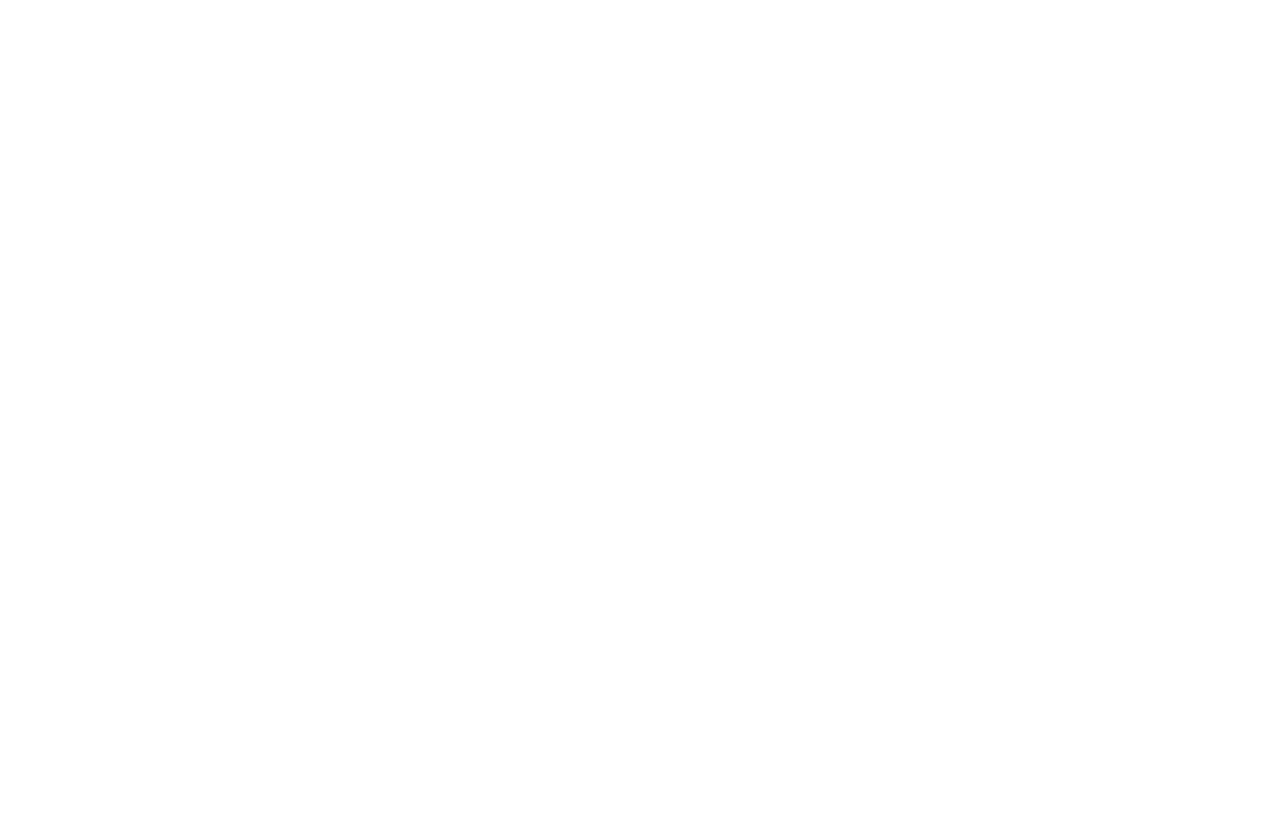
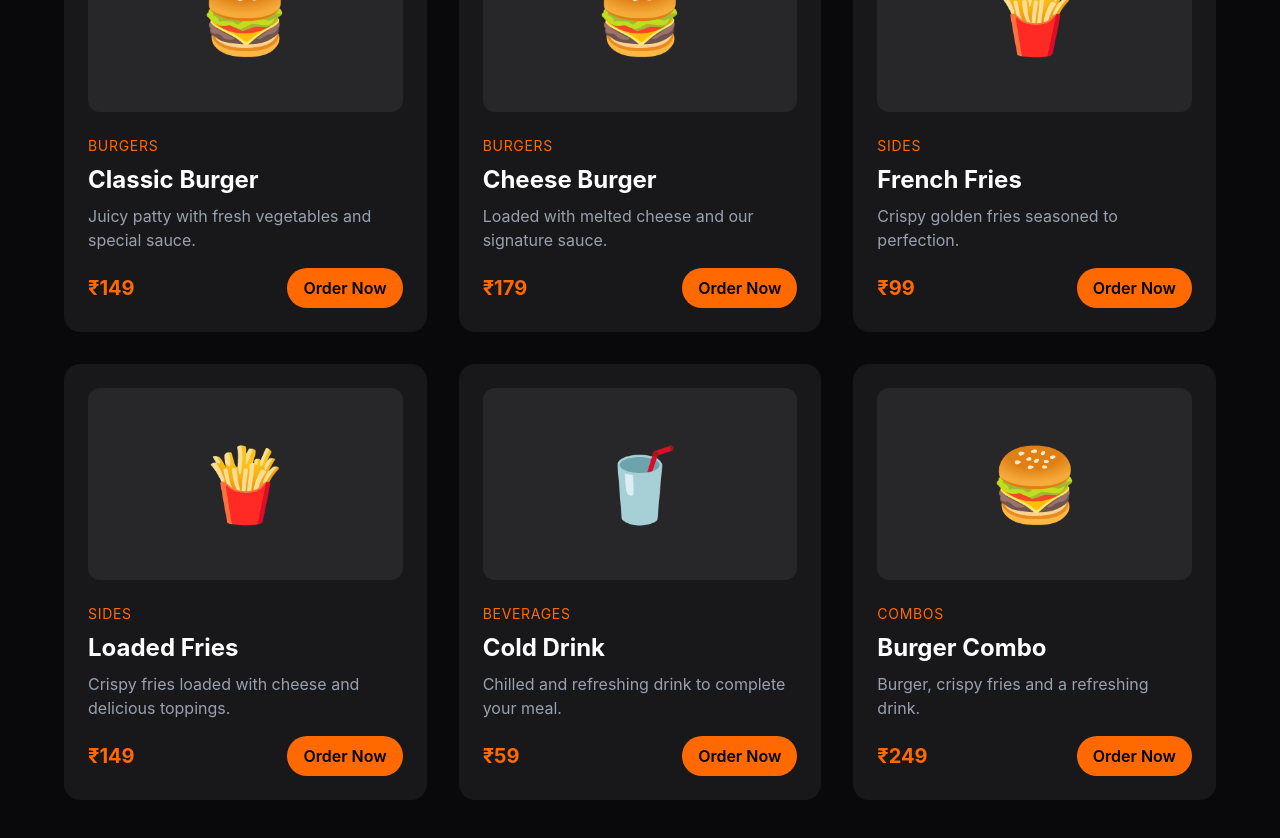
Before and after one commit to Arpita26rao/balaji-burgers, a React app: page / in a window 1280 px wide. Shown: the part 1020-1858 px from the top of the page. Before the commit the page ends 800 px from the top, so only its background shows below. Built offline with nearby package versions, Linux system fonts and the light colour scheme; the HTML template or start-up script is replaced by a standard one.

Commit message:
Expand menu with burgers sides beverages and combos

```diff
--- a/src/App.jsx
+++ b/src/App.jsx
@@ -1,11 +1,13 @@
 import Navbar from "./componets/Navbar";
 import Hero from "./componets/Hero";
-
+import Menu from "./componets/Menu";
 function App() {
   return (
     <div className="min-h-screen bg-black text-white">
       <Navbar />
       <Hero />
+      <Menu />
+
     </div>
   );
 }
--- /dev/null
+++ b/src/componets/Menu.jsx
@@ -0,0 +1,97 @@
+const menuItems = [
+  {
+    name: "Classic Burger",
+    category: "Burgers",
+    description: "Juicy patty with fresh vegetables and special sauce.",
+    price: "₹149",
+    emoji: "🍔",
+  },
+  {
+    name: "Cheese Burger",
+    category: "Burgers",
+    description: "Loaded with melted cheese and our signature sauce.",
+    price: "₹179",
+    emoji: "🍔",
+  },
+  {
+    name: "French Fries",
+    category: "Sides",
+    description: "Crispy golden fries seasoned to perfection.",
+    price: "₹99",
+    emoji: "🍟",
+  },
+  {
+    name: "Loaded Fries",
+    category: "Sides",
+    description: "Crispy fries loaded with cheese and delicious toppings.",
+    price: "₹149",
+    emoji: "🍟",
+  },
+  {
+    name: "Cold Drink",
+    category: "Beverages",
+    description: "Chilled and refreshing drink to complete your meal.",
+    price: "₹59",
+    emoji: "🥤",
+  },
+  {
+    name: "Burger Combo",
+    category: "Combos",
+    description: "Burger, crispy fries and a refreshing drink.",
+    price: "₹249",
+    emoji: "🍔",
+  },
+];
+
+function Menu() {
+  return (
+    <section id="menu" className="px-8 py-20 bg-zinc-950">
+      <div className="text-center mb-12">
+        <p className="text-orange-500 uppercase tracking-widest">
+          Our Menu
+        </p>
+
+        <h2 className="text-4xl font-bold mt-3">
+          Choose Your Favorite
+        </h2>
+      </div>
+
+      <div className="grid md:grid-cols-3 gap-8 max-w-6xl mx-auto">
+        {menuItems.map((item) => (
+          <div
+            key={item.name}
+            className="bg-zinc-900 rounded-2xl p-6 hover:-translate-y-2 transition"
+          >
+            <div className="h-48 bg-zinc-800 rounded-xl flex items-center justify-center text-7xl mb-6">
+              {item.emoji}
+            </div>
+
+            <p className="text-orange-500 text-sm uppercase tracking-wider mb-2">
+              {item.category}
+            </p>
+
+            <h3 className="text-2xl font-bold mb-2">
+              {item.name}
+            </h3>
+
+            <p className="text-gray-400 mb-4">
+              {item.description}
+            </p>
+
+            <div className="flex items-center justify-between">
+              <span className="text-orange-500 text-xl font-bold">
+                {item.price}
+              </span>
+
+              <button className="bg-orange-500 text-black px-4 py-2 rounded-full font-semibold hover:bg-orange-600">
+                Order Now
+              </button>
+            </div>
+          </div>
+        ))}
+      </div>
+    </section>
+  );
+}
+
+export default Menu;
```
